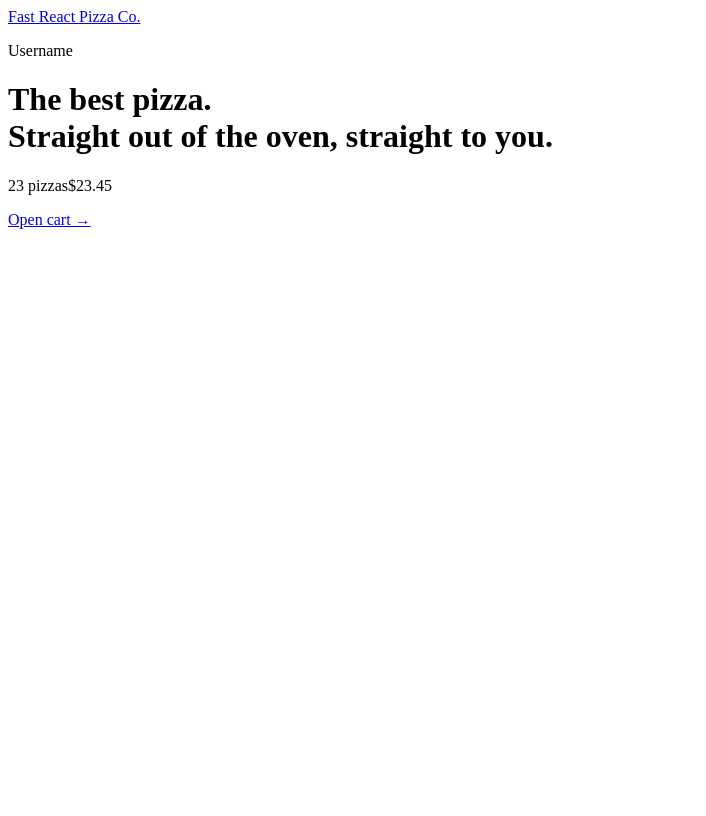
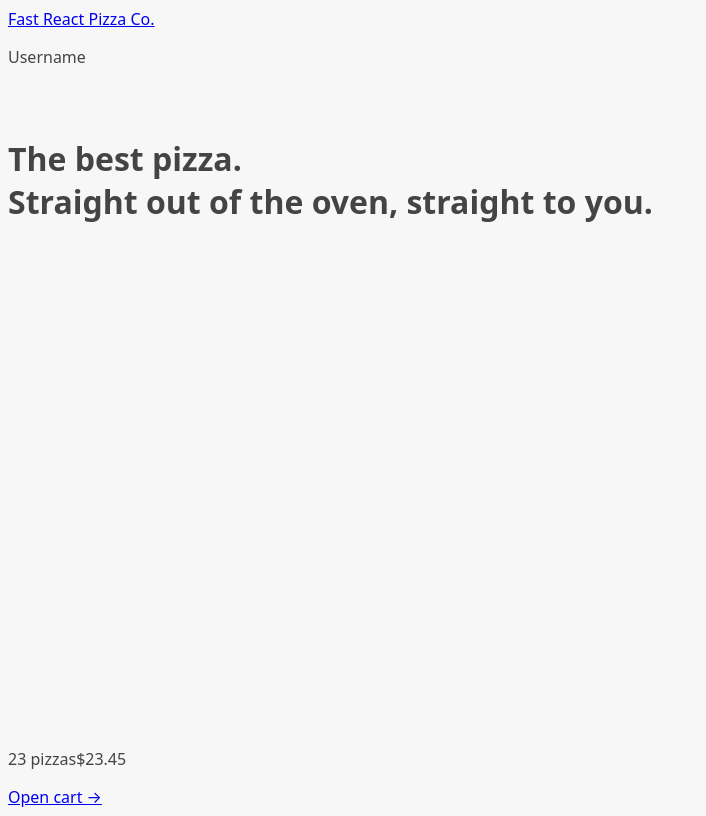
Before and after one commit to Hybola/16-fast-react-pizza-redo, a React (Vite) app: page / in a window 1280 px wide. Shown: the whole page, without its empty margins (0-706 px from the left). Built offline with nearby package versions, Linux system fonts and the light colour scheme.

Commit message:
lecture 288: useNavigation() hook

```diff
--- a/src/features/menu/Menu.jsx
+++ b/src/features/menu/Menu.jsx
@@ -1,8 +1,27 @@
+// import { useLoaderData } from "react-router-dom";
+// import { getMenu } from "../../services/apiRestaurant";
+// import MenuItem from "./MenuItem";
+// function Menu() {
+//   const menu = useLoaderData();
+//   return (
+//     <ul>
+//       {menu.map((pizza) => (
+//         <MenuItem pizza={pizza} key={pizza.id} />
+//       ))}
+//     </ul>
+//   );
+// }
+// export async function loader() {
+//   const menu = await getMenu();
+//   return menu;
+// }
+// export default Menu;
 import { useLoaderData } from "react-router-dom";
 import { getMenu } from "../../services/apiRestaurant";
 import MenuItem from "./MenuItem";
 function Menu() {
   const menu = useLoaderData();
+
   return (
     <ul>
       {menu.map((pizza) => (
@@ -12,7 +31,7 @@
   );
 }
 export async function loader() {
-  const menu = await getMenu();
-  return menu;
+  return await getMenu();
 }
+
 export default Menu;
--- a/src/main.jsx
+++ b/src/main.jsx
@@ -1,7 +1,7 @@
 import React from "react";
 import ReactDOM from "react-dom/client";
 import App from "./App.jsx";
-// import './index.css'
+import "./index.css";
 
 ReactDOM.createRoot(document.getElementById("root")).render(
   <React.StrictMode>
--- a/src/ui/AppLayout.jsx
+++ b/src/ui/AppLayout.jsx
@@ -1,10 +1,13 @@
-import { Outlet } from "react-router-dom";
+import { Outlet, useNavigation } from "react-router-dom";
+import CartOverview from "../features/cart/CartOverview";
 import Header from "./Header";
-import CartOverview from "../features/cart/CartOverview";
-
+import Loader from "./Loader";
 function AppLayout() {
+  const navigation = useNavigation();
+  const isLoading = navigation.state === "loading";
   return (
-    <div>
+    <div className="layout">
+      {isLoading && <Loader />}
       <Header />
       <main>
         <Outlet />
--- /dev/null
+++ b/src/ui/Loader.jsx
@@ -0,0 +1,5 @@
+function Loader() {
+  return <div className="loader"></div>;
+}
+
+export default Loader;
```
